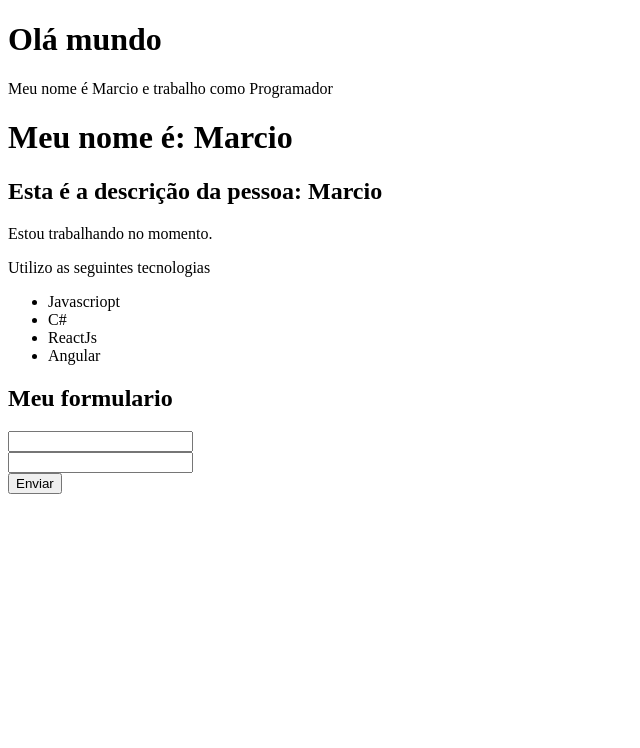
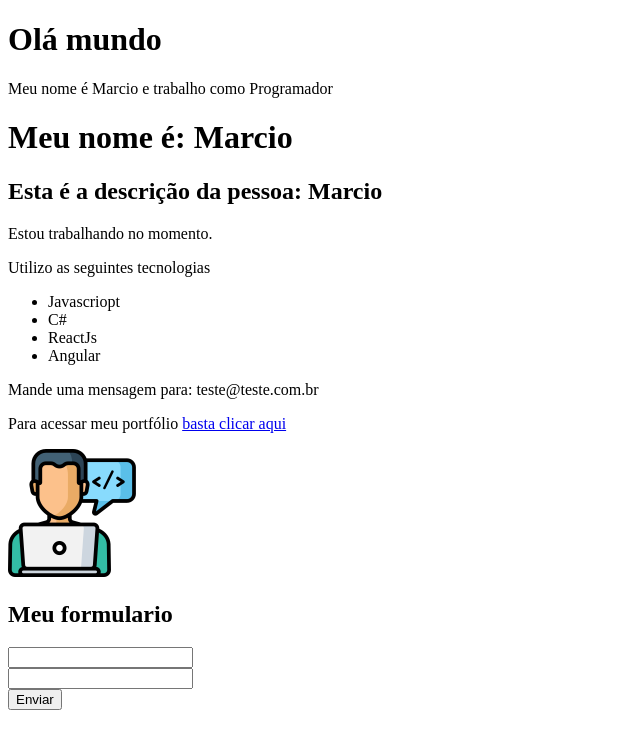
Before and after one commit to marciocrodrigues/vue-hora-decodar, a Vue app: page / in a window 1280 px wide. Shown: the top 748 px of the page, without its empty margins (0-640 px from the left). Built offline with nearby package versions, Linux system fonts and the light colour scheme.

Commit message:
diretivas: v-if, v-else, v-show atributos dinamicos: v-bind, : -> v-bind sintaxe resumida

```diff
--- a/src/components/Info.vue
+++ b/src/components/Info.vue
@@ -1,6 +1,7 @@
 <template>
     <div>
-        <p>Estou trabalhando no momento.</p>
+        <p v-if="esta_trabalhando">Estou trabalhando no momento.</p>
+        <p v-else>Estou em busca de novas oportunidades</p>
         <p>Utilizo as seguintes tecnologias</p>
         <ul>
             <li>Javascriopt</li>
@@ -8,11 +9,25 @@
             <li>ReactJs</li>
             <li>Angular</li>
         </ul>
+        <p v-show="mostrar_email">Mande uma mensagem para: {{ email }}</p>
+        <p>Para acessar meu portfólio <a v-bind:href="meu_link" target="_blank">basta clicar aqui</a></p>
+        <Picture />
     </div>
 </template>
 
 <script>
+import Picture from './Picture.vue';
+
 export default {
-    name: 'Info'
+    components: { Picture },
+    name: 'Info',
+    data() {
+        return {
+            esta_trabalhando: true,
+            mostrar_email: true,
+            email: 'teste@teste.com.br',
+            meu_link: 'https://www.google.com.br'
+        }
+    }
 }
 </script>
--- /dev/null
+++ b/src/components/Picture.vue
@@ -0,0 +1,15 @@
+<template>
+    <img :src="avatar" :alt="descricao">
+</template>
+
+<script>
+export default {
+    name: 'Picture',
+    data() {
+        return {
+            avatar: "/imagens/avatar.png",
+            descricao: "Marcio"
+        }
+    }
+}
+</script>
```
Also changed, not shown: public/imagens/avatar.png (added).
